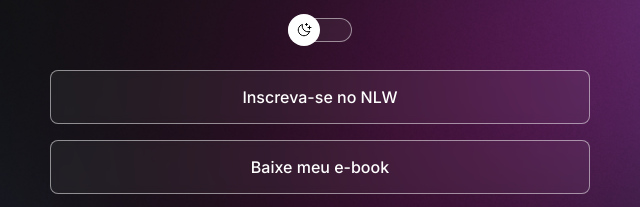
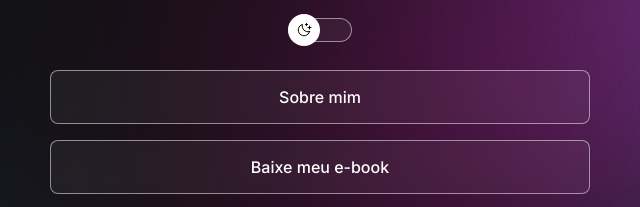
Before and after one commit to DaviMaldonado/DevLink, a plain HTML site: page index.html in a window 1280 px wide. Shown: the part 237-444 px from the top of the page, 320-960 px from the left. Drawn offline with nearby package versions, Linux system fonts and the light colour scheme.

Commit message:
alteração do button

```diff
--- a/index.html
+++ b/index.html
@@ -29,7 +29,7 @@
       </div>
 
       <ul>
-        <li><a href="#">Inscreva-se no NLW</a></li>
+        <li><a href="#">Sobre mim</a></li>
         <li><a href="#">Baixe meu e-book</a></li>
         <li>
           <a href="https://github.com/DaviMaldonado" target="_blank"
```
